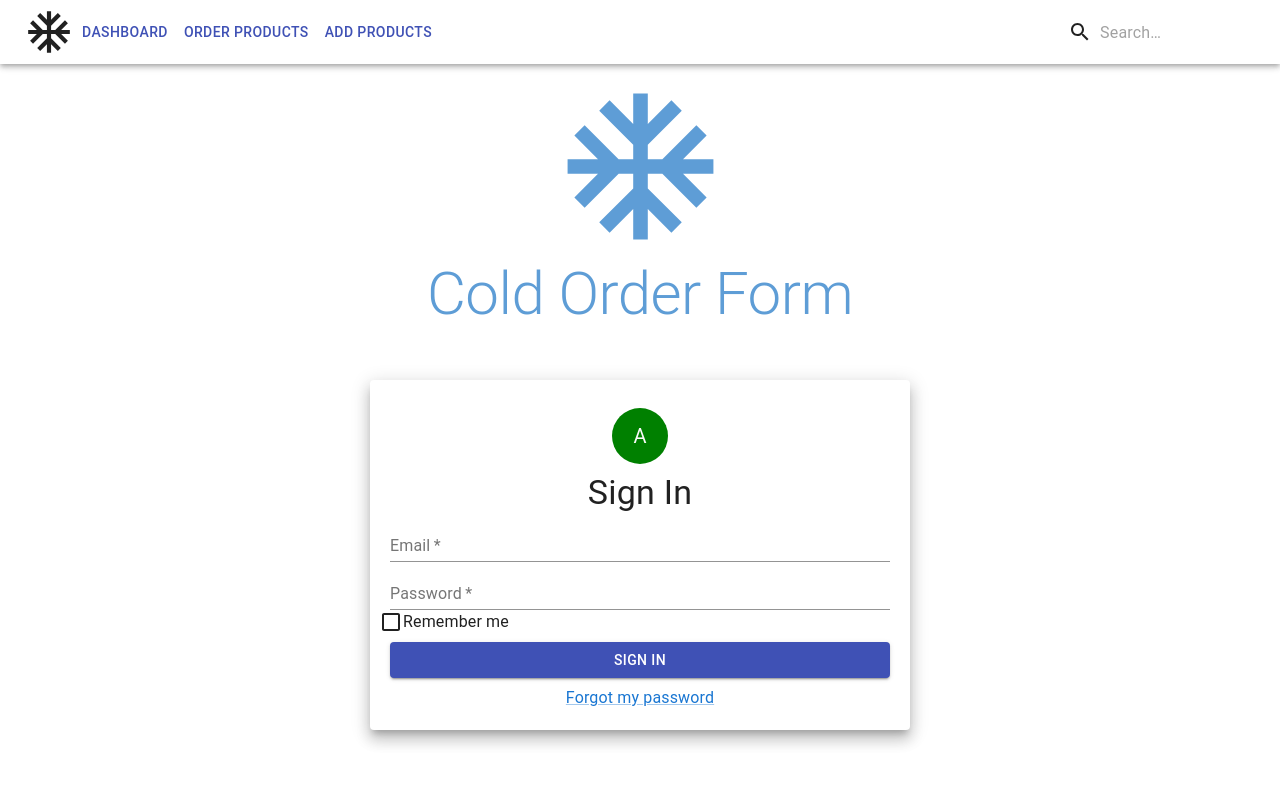
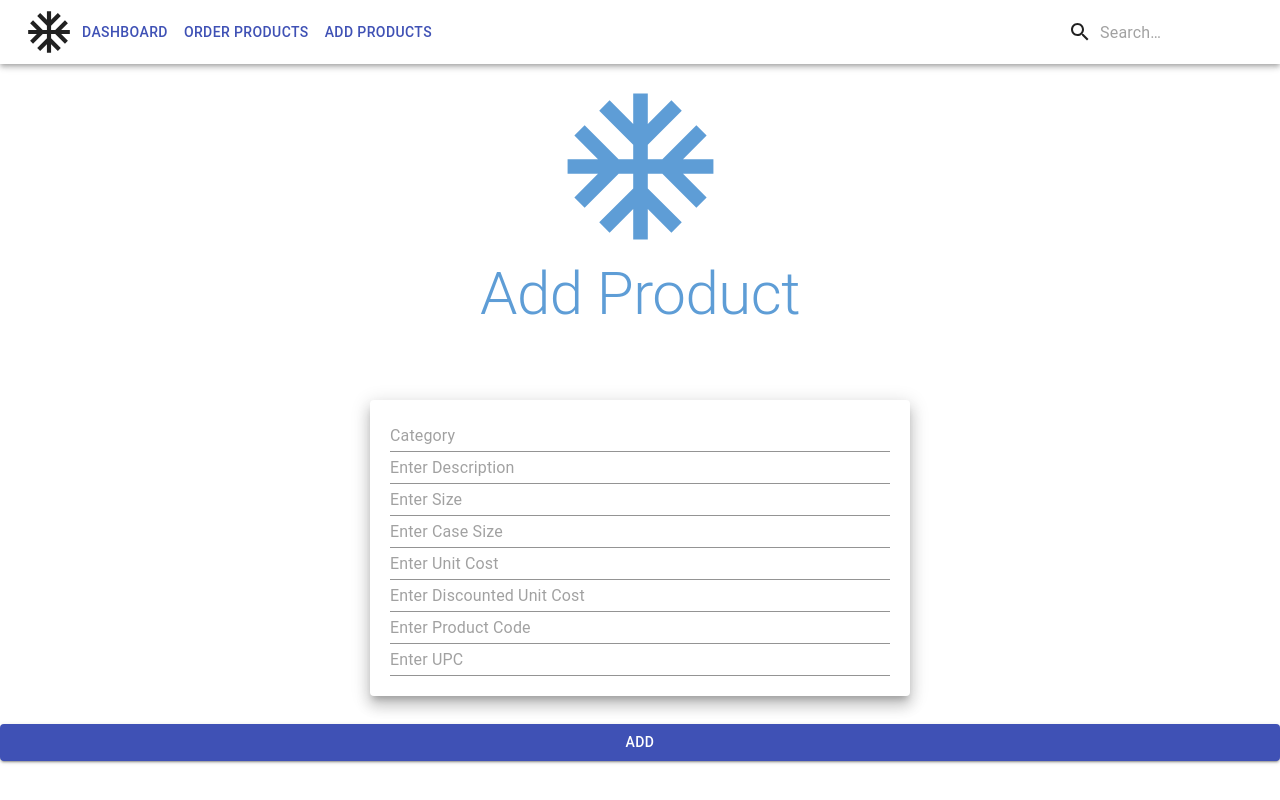
Before and after one commit to kcrawford101/cold_order_form, a React (Create React App) app in the folder client/: page /add in a window 1280 px wide. Built offline with nearby package versions, Linux system fonts and the light colour scheme.

Commit message:
captured product data

```diff
--- a/client/src/App.js
+++ b/client/src/App.js
@@ -1,13 +1,13 @@
 import React from 'react';
 import './App.css';
-import Login from './pages/Login';
+import Add from './pages/Add';
 import Navbar from './components/Navbar/Navbar'
 
 function App() {
   return (
     <div className="App">
       <Navbar />
-      <Login />
+      <Add />
     </div>
   );
 }
--- a/client/src/pages/Add.js
+++ b/client/src/pages/Add.js
@@ -1,32 +1,140 @@
-import React from 'react';
-import { Grid, Paper, TextField, Button, Typography } from '@material-ui/core';
+import React, { useState } from 'react';
+import { Grid, Paper, TextField, Button, Typography, FormGroup } from '@material-ui/core';
 import AcUnitIcon from '@mui/icons-material/AcUnit';
+import { useMutation } from '@apollo/client';
+// import { ADD_PRODUCT } from '../utils/mutations';
 
-function addProduct() {
+function AddProduct() {
 
-    const btnStyle={margin:'8px 0'}
-    const logo={fontSize:'175px', margin:'15px 0 0', color:'#5e9dd6'}
-    const logoName={margin:'0 0 50px', color:'#5e9dd6' }
-    const paperStyle={padding: 20, height: 'fit-content', width: 500, margin: '20px auto'}
+	const btnStyle = { margin: '8px 0' }
+	const logo = { fontSize: '175px', margin: '15px 0 0', color: '#5e9dd6' }
+	const logoName = { margin: '0 0 50px', color: '#5e9dd6' }
+	const paperStyle = { padding: 20, height: 'fit-content', width: 500, margin: '20px auto' }
+
+	// const [addProduct] = useMutation(ADD_PRODUCT)
+
+  const [productData, setProductData] = useState(
+    {
+      category: '',
+      productDescription: '',
+      sizeWeight: '',
+      caseSize: '',
+      unitCost: '',
+      discountedUnitCost: '',
+      productCode: '',
+      upc: '',
+    })
+
+
+	const handleInputChange = (event) => {
+		const { name, value } = event.target;
+    console.log(name, value)
+    let productDataClone = {...productData}
+		switch (name) {
+			case "Product Description": {
+        productDataClone.productDescription = value
+				setProductData(productDataClone);
+				break;
+			}
+			case "Category": {
+				productDataClone.category = value
+				setProductData(productDataClone);
+				break;
+			}
+			case "Size": {
+				productDataClone.sizeWeight = value
+				setProductData(productDataClone);
+				break;
+			}
+			case "Case Size": {
+				productDataClone.caseSize = value
+				setProductData(productDataClone);
+				break;
+			}
+			case "Unit Cost": {
+				productDataClone.unitCost = value
+				setProductData(productDataClone);
+				break;
+			}
+      case "Discounted Unit Cost": {
+				productDataClone.discountedUnitCost = value
+				setProductData(productDataClone);
+				break;
+			}
+      case "Product Code": {
+				productDataClone.productCode = value
+				setProductData(productDataClone);
+				break;
+			}
+      case "UPC": {
+				productDataClone.upc = value
+				setProductData(productDataClone);
+				break;
+			}
+			default: {
+				break
+			}
+		}
+
+	};
+
+
+
+	const handleFormSubmit = async (event) => {
+		event.preventDefault();
+    console.log('test')
+		// formatting so it works with our mutation
+		const product = [productData]
+
+		try {
+			// await addProduct({
+			// 	variables: { product: product }
+			// })
+      console.log({ product: product })
+
+		} catch (err) {
+			console.error(err);
+		}
+
+		// sets fields back to blank
+    setProductData(
+      {
+      category: '',
+      productDescription: '',
+      sizeWeight: '',
+      caseSize: '',
+      unitCost: '',
+      discountedUnitCost: '',
+      productCode: '',
+      upc: '',
+    })
+
+	};
 
 	return (
 		<Grid>
 			<Grid align='center'>
 				<AcUnitIcon style={logo} /><Typography style={logoName} variant='h2'>Add Product</Typography>
 			</Grid>
+      <form onSubmit={(event) => handleFormSubmit(event)}>
+      <FormGroup >
 				<Paper elevation={10} style={paperStyle}>
-                <TextField label='Category' placeholder='Enter Category' fullWidth required/>
-                <TextField label='Product Description' placeholder='Enter Description' fullWidth required/>
-                <TextField label='Size/Weight' placeholder='Enter Size/Weight' fullWidth required/>
-                <TextField label='Case Size' placeholder='Enter Case Size' fullWidth required/>
-                <TextField label='Unit Cost' placeholder='Enter Unit Cost' fullWidth required/>
-                <TextField label='Discounted Unit Cost' placeholder='Enter Discounted Unit Cost' fullWidth required/>
-                <TextField label='Product Code' placeholder='Enter Product Code' fullWidth required/>
-                <TextField label='UPC Code' placeholder='Enter UPC Code' fullWidth required/>
+					<TextField onChange={(event) => handleInputChange(event)} value={productData.category} placeholder='Category' name='Category'  fullWidth required />
+					<TextField onChange={(event) => handleInputChange(event)} value={productData.productDescription} name='Product Description'  placeholder='Enter Description' fullWidth required />
+					<TextField onChange={(event) => handleInputChange(event)} value={productData.sizeWeight} name='Size'  placeholder='Enter Size' fullWidth required />
+					<TextField onChange={(event) => handleInputChange(event)} value={productData.caseSize} name='Case Size'  placeholder='Enter Case Size' fullWidth required />
+					<TextField onChange={(event) => handleInputChange(event)} value={productData.unitCost} name='Unit Cost'  placeholder='Enter Unit Cost' fullWidth required />
+					<TextField onChange={(event) => handleInputChange(event)} value={productData.discountedUnitCost} name='Discounted Unit Cost'  placeholder='Enter Discounted Unit Cost' fullWidth required />
+					<TextField onChange={(event) => handleInputChange(event)} value={productData.productCode} name='Product Code'  placeholder='Enter Product Code' fullWidth required />
+					<TextField onChange={(event) => handleInputChange(event)} value={productData.upc} name='UPC'  placeholder='Enter UPC' fullWidth required />
+				</Paper>
         <Button type='submit' color='primary' variant='contained' style={btnStyle} fullWidth>Add</Button>
-            </Paper>
+			</FormGroup>
+      </form>
+
+
 		</Grid>
 	)
 }
 
-export default addProduct;
+export default AddProduct;
```
Also changed, not shown: 1 other file (tests, documents, lock files or other folders). Lines whose indentation alone changed are shown as unchanged.
